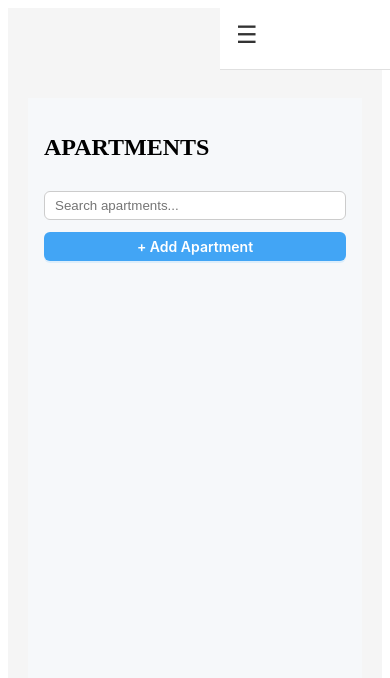
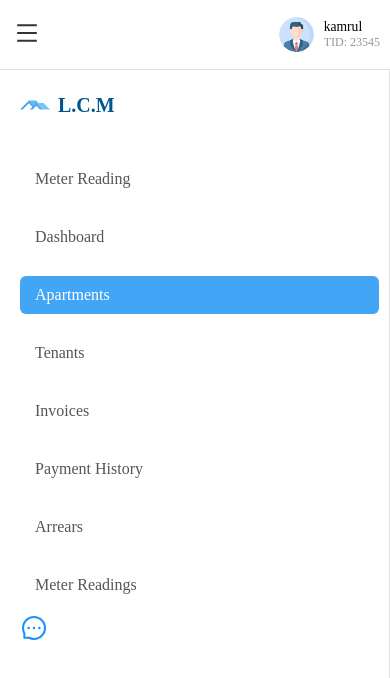
Before and after one commit to Stanleyshadrack/LCM-APP, a Next.js app: page /apartments in a window 390 px wide. Shown: the top 678 px of the page. Built offline with nearby package versions, Linux system fonts and the light colour scheme.

Commit message:
new changes

```diff
--- a/src/components/layout/clientLayout.tsx
+++ b/src/components/layout/clientLayout.tsx
@@ -10,7 +10,7 @@ const ClientLayout = ({ children }: { children: React.ReactNode }) => {
   const noLayoutRoutes = ["/", "/login", "/signup", "/account-type", "/forgot-password"];
   const isNoLayout = noLayoutRoutes.includes(pathname);
 
-  const [collapsed, setCollapsed] = useState(true);
+  const [collapsed, setCollapsed] = useState(false);
   const [isMobile, setIsMobile] = useState(false);
 
   useEffect(() => {
@@ -29,18 +29,17 @@ const ClientLayout = ({ children }: { children: React.ReactNode }) => {
   return (
     <>
       <Sidebar isVisible={!collapsed} isMobile={isMobile} />
-
       <div
         className={`main-content ${collapsed ? "collapsed" : "expanded"}`}
         style={{
-          marginLeft: collapsed ? 0 : 220,
+          marginLeft: isMobile || collapsed ? 0 : 220,
           transition: "margin-left 0.3s ease",
           minHeight: "100vh",
           backgroundColor: "#f5f5f5",
         }}
       >
         <Topbar toggleSidebar={toggleSidebar} collapsed={collapsed} />
-        <main style={{ padding: "20px", paddingTop: "90px" }}>{children}</main>
+        <main style={{ paddingTop: "90px", padding: "20px" }}>{children}</main>
       </div>
     </>
   );
--- a/src/components/layout/sidebar.css
+++ b/src/components/layout/sidebar.css
@@ -3,7 +3,7 @@
   --topbar-height: 70px;
 }
 
-
+/* Sidebar container */
 .sidebar {
   position: fixed;
   top: var(--topbar-height);
@@ -14,15 +14,19 @@
   border-right: 1px solid #e0e0e0;
   padding: 20px 10px;
   box-sizing: border-box;
-  z-index: 100;
+  z-index: 1001;
   transition: transform 0.3s ease;
 }
-
 
 .sidebar.hidden {
   transform: translateX(-100%);
 }
 
+.sidebar.show {
+  transform: translateX(0);
+}
+
+/* Logo */
 .logo {
   display: flex;
   align-items: center;
@@ -42,6 +46,7 @@
   color: #00568D;
 }
 
+/* Links */
 .nav-links {
   display: flex;
   flex-direction: column;
@@ -53,9 +58,9 @@
   text-decoration: none;
   color: #555;
   font-size: 16px;
-  font-weight: 400;
   padding: 10px 15px;
   border-radius: 6px;
+  transition: background-color 0.2s ease;
 }
 
 .nav-links a.active,
@@ -64,73 +69,48 @@
   color: white;
 }
 
-.sidebar.hidden {
-  display: none;
-}
-
-.sidebar.show {
-  display: block;
-}
-
-.mobile-sidebar {
-  position: absolute;
-  width: 100%;
-  z-index: 1000;
-  border-right: none;
-  border-bottom: 1px solid #ccc;
-  background-color: white;
-  top: 0;
-  left: 0;
-}
-
-
-
+/* Bottom icon */
 .bottom-icon {
-  display: flex;
-  width: fit-content;
-  justify-content: flex-start;
-  align-items: flex-start;
+  margin-top: auto;
   padding: 12px;
   border-radius: 6px;
   cursor: pointer;
-  margin-top: auto;
 }
 
-/* .bottom-icon:hover {
-  background-color: #004577;
-} */
-
-
-.messaging-icon {
-  padding-top: 20px;
-  border-top: 1px solid #ccc;
-  text-align: center;
+/* Backdrop Overlay for Mobile Sidebar */
+.sidebar-overlay {
+  position: fixed;
+  top: var(--topbar-height);
+  left: 0;
+  width: 100vw;
+  height: calc(100vh - var(--topbar-height));
+  background-color: rgba(0, 0, 0, 0.4);
+  z-index: 1000;
+  opacity: 1;
+  transition: opacity 0.3s ease;
 }
 
-.messaging-icon:hover {
-  background-color: #f5f5f5;
-  border-radius: 8px;
+.sidebar-overlay.hidden {
+  opacity: 0;
+  pointer-events: none;
 }
 
-
-
-/* Mobile styles */
+/* Mobile adjustments */
 @media (max-width: 768px) {
   .sidebar {
-    transform: translateX(-100%);
+    width: 100%;
+    height: calc(100vh - var(--topbar-height));
+    top: var(--topbar-height);
+    position: fixed;
+    z-index: 1001;
+    border-bottom: 1px solid #ccc;
   }
 
   .sidebar.show {
-    transform: translateX(0);
+    transform: translateX(0%);
   }
-  .sidebar {
-    width: 100%;
-    position: absolute;
-    z-index: 1000;
-    top: 70px; /* below topbar */
-    left: 0;
-    background-color: white;
-    border-bottom: 1px solid #ddd;
-    padding: 20px 10px;
+
+  .sidebar.hidden {
+    transform: translateX(-100%);
   }
 }
--- a/src/components/layout/sidebar.tsx
+++ b/src/components/layout/sidebar.tsx
@@ -3,24 +3,34 @@
 import React, { useState } from "react";
 import Link from "next/link";
 import { usePathname } from "next/navigation";
-import { MessageOutlined, UserOutlined, TeamOutlined } from "@ant-design/icons";
-import { Modal, Tabs } from "antd";
-
+import { MessageOutlined } from "@ant-design/icons";
+import { Modal } from "antd";
 import "./sidebar.css";
 
 interface SidebarProps {
   isVisible: boolean;
-   isMobile?: boolean;
+  isMobile?: boolean;
+  onClose?: () => void;
 }
 
-const { TabPane } = Tabs;
-
-const Sidebar: React.FC<SidebarProps> = ({ isVisible }) => {
+const Sidebar: React.FC<SidebarProps> = ({ isVisible, isMobile = false, onClose }) => {
   const pathname = usePathname();
   const [isModalVisible, setIsModalVisible] = useState(false);
 
+  const handleOverlayClick = () => {
+    if (onClose) onClose();
+  };
+
   return (
     <>
+      {/* Overlay for mobile with fade animation */}
+      {isMobile && (
+        <div
+          className={`sidebar-overlay ${isVisible ? "show" : "hidden"}`}
+          onClick={handleOverlayClick}
+        />
+      )}
+
       <div className={`sidebar ${isVisible ? "show" : "hidden"}`}>
         <div className="logo">
           <img src="/lcmicon.SVG" alt="LCM Logo" />
@@ -28,10 +38,10 @@ const Sidebar: React.FC<SidebarProps> = ({ isVisible }) => {
         </div>
 
         <nav className="nav-links">
-          <Link href="/meterReading" className={pathname === "/employee" ? "active": ""}>
-          Meter Reading
+          <Link href="/meterReading" className={pathname === "/meterReading" ? "active" : ""}>
+            Meter Reading
           </Link>
-          <Link href="/dashboard/owner" className={pathname === "/owner" ? "active" : ""}>
+          <Link href="/dashboard/owner" className={pathname === "/dashboard/owner" ? "active" : ""}>
             Dashboard
           </Link>
           <Link href="/apartments" className={pathname === "/apartments" ? "active" : ""}>
@@ -54,13 +64,11 @@ const Sidebar: React.FC<SidebarProps> = ({ isVisible }) => {
           </Link>
         </nav>
 
-        {/* Messaging Icon */}
         <div className="bottom-icon" onClick={() => setIsModalVisible(true)}>
           <MessageOutlined style={{ fontSize: "24px", color: "#1890ff", cursor: "pointer" }} />
         </div>
       </div>
 
-      {/* Messages Modal */}
       <Modal
         open={isModalVisible}
         onCancel={() => setIsModalVisible(false)}
@@ -69,7 +77,7 @@ const Sidebar: React.FC<SidebarProps> = ({ isVisible }) => {
         width={800}
         closeIcon={null}
       >
-{/* {<MessagingInterface/>} */}
+        {/* {<MessagingInterface/>} */}
       </Modal>
     </>
   );
--- a/src/components/layout/topbar.css
+++ b/src/components/layout/topbar.css
@@ -23,24 +23,31 @@
 .topbar.collapsed {
   left: 0;
 }
+
+.topbar-left {
+  display: flex;
+  align-items: center;
+}
+
+.topbar-right {
+  display: flex;
+  align-items: center;
+  margin-left: auto;
+}
+
 .toggle-button {
-  font-size: 24px;
+  font-size: 22px;
   background: none;
   border: none;
   cursor: pointer;
   color: #333;
 }
 
-.user-section {
-  display: flex;
-  align-items: center;
-  cursor: pointer;
-}
-
 .user-info {
   display: flex;
   align-items: center;
   gap: 10px;
+  cursor: pointer;
 }
 
 .profile {
@@ -70,11 +77,27 @@
   font-size: 12px;
   color: #999;
 }
+
+
 /* Responsive */
 @media (max-width: 768px) {
   .topbar {
+    left: 0 !important;
     flex-direction: row;
     padding: 0 10px;
+  }
+
+  .toggle-button {
+    display: block;
+  }
+
+    .topbar {
+    left: 0 !important;
+    padding: 0 10px;
+  }
+
+   .dropdown-icon {
+    display: none;
   }
 
   .username {
@@ -85,10 +108,6 @@
     font-size: 0.75rem;
   }
 
-  .toggle-button {
-    margin-right: 10px;
-  }
-
   .dropdown-icon {
     display: none;
   }
--- a/src/components/layout/topbar.tsx
+++ b/src/components/layout/topbar.tsx
@@ -1,9 +1,9 @@
-"use client";
+'use client';
 
 import React, { useRef, useState } from "react";
 import Link from "next/link";
 import { Dropdown, Menu } from "antd";
-import { DownOutlined } from "@ant-design/icons";
+import { DownOutlined, MenuOutlined } from "@ant-design/icons"; // Hamburger icon
 import "./topbar.css";
 
 interface TopbarProps {
@@ -11,21 +11,17 @@ interface TopbarProps {
   collapsed: boolean;
 }
 
-const Topbar: React.FC<TopbarProps> = ({ toggleSidebar }) => {
+const Topbar: React.FC<TopbarProps> = ({ toggleSidebar, collapsed }) => {
   const [profileImage, setProfileImage] = useState<string>("/profile.svg");
   const fileInputRef = useRef<HTMLInputElement>(null);
 
-  const handleImageClick = () => {
-    fileInputRef.current?.click();
-  };
+  const handleImageClick = () => fileInputRef.current?.click();
 
   const handleImageChange = (e: React.ChangeEvent<HTMLInputElement>) => {
     const file = e.target.files?.[0];
     if (file) {
       const reader = new FileReader();
-      reader.onloadend = () => {
-        setProfileImage(reader.result as string);
-      };
+      reader.onloadend = () => setProfileImage(reader.result as string);
       reader.readAsDataURL(file);
     }
   };
@@ -42,12 +38,14 @@ const Topbar: React.FC<TopbarProps> = ({ toggleSidebar }) => {
   );
 
   return (
-    <div className="topbar">
-      <button className="toggle-button" onClick={toggleSidebar}>
-        ☰
-      </button>
+    <div className={`topbar ${collapsed ? "collapsed" : ""}`}>
+      <div className="topbar-left">
+        <button className="toggle-button" onClick={toggleSidebar}>
+          <MenuOutlined />
+        </button>
+      </div>
 
-      <div className="user-section">
+      <div className="topbar-right">
         <input
           type="file"
           accept="image/*"
```
